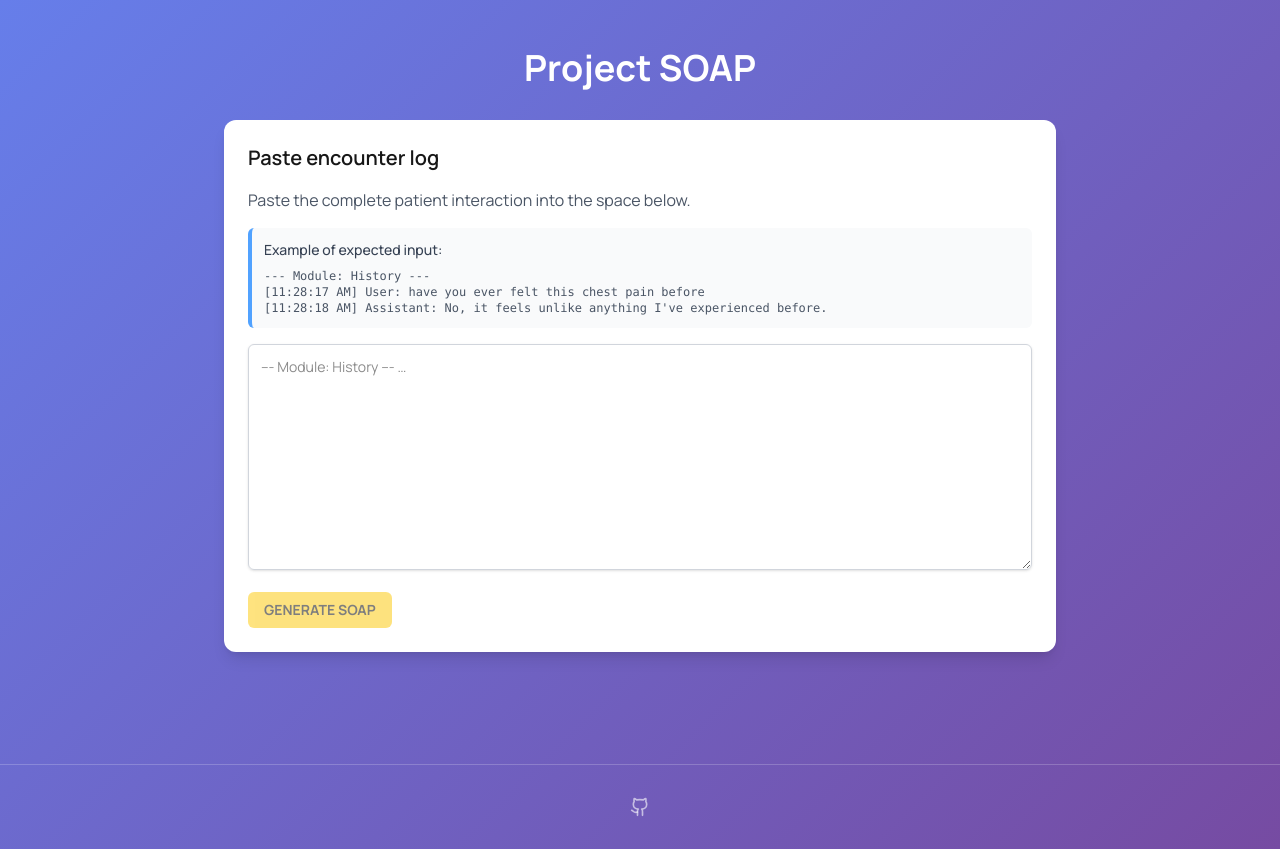
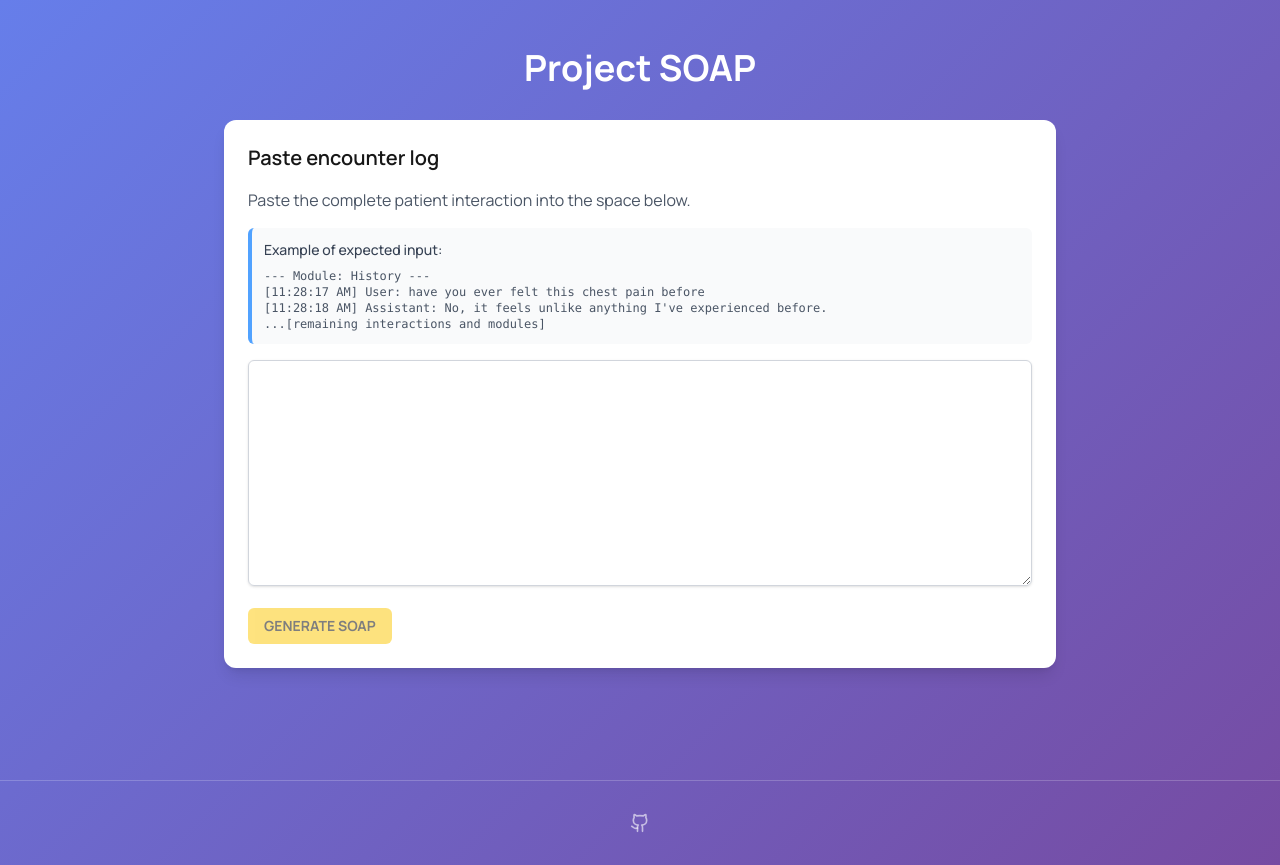
Before and after one commit to sidoody/proj-soap, a Next.js app: page / in a window 1280 px wide. Built offline with nearby package versions, Linux system fonts and the light colour scheme.

Commit message:
fixed linting errors for deployment and updated some user facing messaging

```diff
--- a/src/app/note/[id]/page.tsx
+++ b/src/app/note/[id]/page.tsx
@@ -7,8 +7,26 @@ import { Skeleton } from "@/components/ui/skeleton";
 import { SOAPNote } from "@/components/ui/soap-note";
 import { toast } from "sonner";
 
+// Types for review data
+interface ReviewChange {
+  dimension: string;
+  impact: string;
+  snippet: string;
+  comment: string;
+  delta: number;
+}
+
+interface Review {
+  changes?: ReviewChange[];
+  global_comment?: string;
+  baseline_scores?: Record<string, number>;
+  student_scores?: Record<string, number>;
+  delta_scores?: Record<string, number>;
+  [key: string]: unknown;
+}
+
 // Review component for displaying feedback
-function ReviewDisplay({ review }: { review: any }) {
+function ReviewDisplay({ review }: { review: Review }) {
   const dimensionNames = {
     up_to_date: "Up-to-Date",
     accurate: "Accurate",
@@ -21,11 +39,9 @@ function ReviewDisplay({ review }: { review: any }) {
     consistent: "Consistent"
   };
 
-
   const getDeltaColor = (delta: number) => {
     if (delta >= 2) return "text-green-600 bg-green-50";
     if (delta >= 0) return "text-yellow-600 bg-yellow-50";
-
     return "text-red-600 bg-red-50";
   };
 
@@ -42,7 +58,7 @@ function ReviewDisplay({ review }: { review: any }) {
   };
 
   // Group changes by dimension
-  const changesByDimension = (review.changes || []).reduce((acc: any, change: any) => {
+  const changesByDimension = (review.changes || []).reduce((acc: Record<string, ReviewChange[]>, change: ReviewChange) => {
     if (!acc[change.dimension]) acc[change.dimension] = [];
     acc[change.dimension].push(change);
     return acc;
@@ -104,14 +120,14 @@ function ReviewDisplay({ review }: { review: any }) {
 
               {/* Changes for this dimension */}
               <div className="space-y-2">
-                {dimensionChanges.map((change: any, index: number) => (
+                {dimensionChanges.map((change: ReviewChange, index: number) => (
                   <div key={index} className="bg-white bg-opacity-50 rounded p-3 border-l-4 border-gray-300">
                     <div className="flex items-center gap-2 mb-1">
                       <span className={`font-medium text-sm px-2 py-1 rounded ${getImpactColor(change.impact)}`}>
                         {change.impact}
                       </span>
                       <span className="text-xs text-gray-600 font-mono bg-gray-100 px-2 py-1 rounded">
-                        "{change.snippet}"
+                        &quot;{change.snippet}&quot;
                       </span>
                     </div>
                     <p className="text-sm text-gray-700">{change.comment}</p>
@@ -138,7 +154,7 @@ export default function NotePage({ params }: { params: Promise<{ id: string }> }
   const { id } = React.use(params);
   const [aiNote, setAiNote] = useState<string | null>(null);
   const [student, setStudent] = useState("");
-  const [review, setReview] = useState<any>(null);
+  const [review, setReview] = useState<Review | null>(null);
   const [saving, setSaving] = useState(false);
 
   // fetch encounter once
--- a/src/app/page.tsx
+++ b/src/app/page.tsx
@@ -49,12 +49,13 @@ export default function Home() {
           <pre className="text-xs text-gray-600 font-mono whitespace-pre-wrap break-words overflow-x-auto">
 {`--- Module: History ---
 [11:28:17 AM] User: have you ever felt this chest pain before
-[11:28:18 AM] Assistant: No, it feels unlike anything I've experienced before.`}
+[11:28:18 AM] Assistant: No, it feels unlike anything I've experienced before.
+...[remaining interactions and modules]`}
           </pre>
         </div>
         <Textarea
           rows={10}
-          placeholder="--- Module: History --- …"
+          placeholder=""
           value={csv}
           onChange={(e) => setCsv(e.target.value)}
           className="mb-4"
--- a/src/lib/store.ts
+++ b/src/lib/store.ts
@@ -5,16 +5,16 @@ export interface Encounter {
   csv: string;
   aiNote?: string;
   studentNote?: string;
-  reviewJson?: any;
+  reviewJson?: Record<string, unknown>;
   createdAt: Date;
 }
 
 // Use a single Map instance attached to globalThis
 const globalStore =
-  (globalThis as any).__encounterStore as Map<string, Encounter> | undefined;
+  (globalThis as unknown as { __encounterStore?: Map<string, Encounter> }).__encounterStore;
 
 export const db: Map<string, Encounter> =
-  globalStore ?? ((globalThis as any).__encounterStore = new Map());
+  globalStore ?? ((globalThis as unknown as { __encounterStore: Map<string, Encounter> }).__encounterStore = new Map());
 
 export function newEncounter(csv: string): Encounter {
   const e: Encounter = { id: uuid(), csv, createdAt: new Date() };
--- a/src/lib/utils.ts
+++ b/src/lib/utils.ts
@@ -1,5 +1,7 @@
 import { twMerge } from "tailwind-merge";
-import clsx, { ClassValue } from "classnames";
+import clsx from "classnames";
+
+type ClassValue = string | number | boolean | undefined | null | Record<string, boolean | undefined | null> | ClassValue[];
 
 export function cn(...inputs: ClassValue[]) {
   return twMerge(clsx(inputs));
```
Also changed, not shown: package.json (+7 -1 lines), 1 other file (tests, documents, lock files or other folders).
